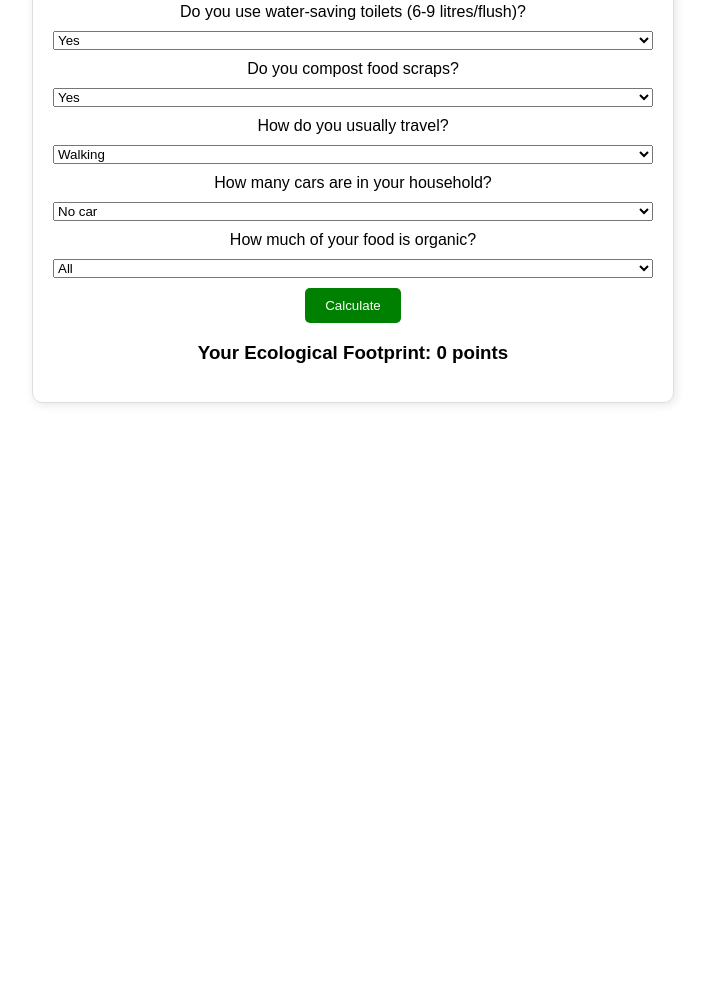
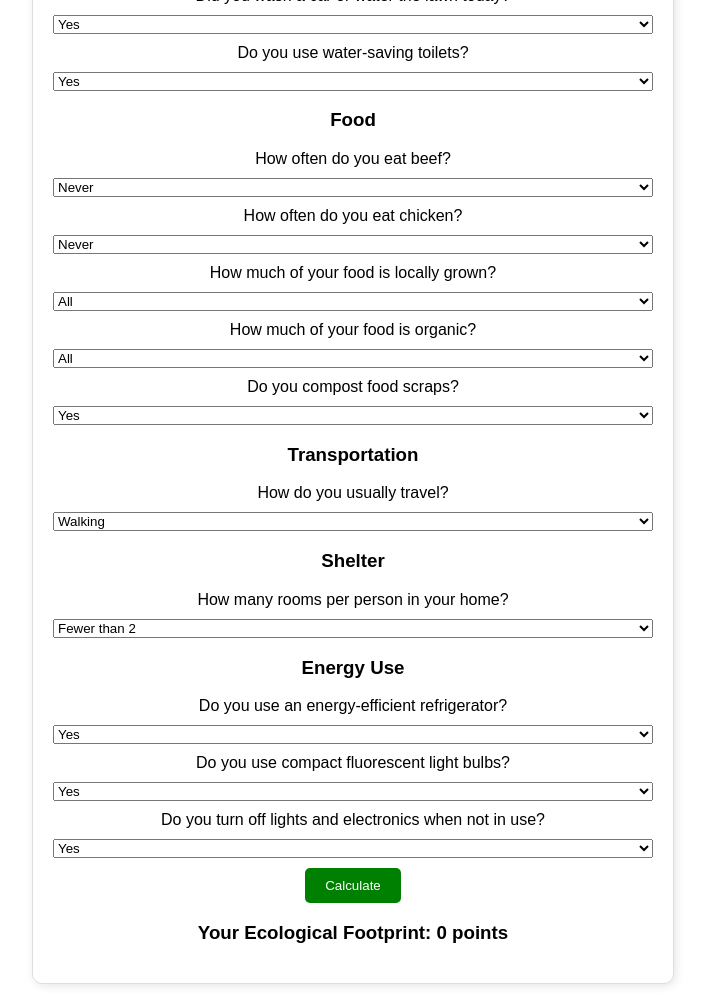
Before and after one commit to anoiymossalman/Carbonfootprint, a plain HTML site: page index.html in a window 1280 px wide. Shown: the part 334-1338 px from the top of the page, without its empty margins (287-994 px from the left). Before the commit the page ends 800 px from the top, so only its background shows below. Drawn offline with Linux system fonts and the light colour scheme.

Commit message:
index2.html

```diff
--- a/index.html
+++ b/index.html
@@ -40,44 +40,65 @@
     <div class="container">
         <h2>Carbon Footprint Calculator</h2>
         <form id="footprintForm">
-            <label>How long is your daily shower? (minutes)</label>
+            <h3>Water Use</h3>
+            <label>How long is your daily shower?</label>
             <select id="shower">
                 <option value="0">No shower</option>
                 <option value="50">1-2 minutes</option>
                 <option value="70">3-6 minutes</option>
                 <option value="90">10+ minutes</option>
             </select>
-
             <label>Do you flush the toilet every time?</label>
             <select id="flush">
                 <option value="40">Yes</option>
                 <option value="20">Sometimes</option>
             </select>
-
             <label>Do you let the water run while brushing your teeth?</label>
             <select id="teeth">
                 <option value="40">Yes</option>
                 <option value="0">No</option>
             </select>
-
             <label>Did you wash a car or water the lawn today?</label>
             <select id="carwash">
                 <option value="80">Yes</option>
                 <option value="0">No</option>
             </select>
-
-            <label>Do you use water-saving toilets (6-9 litres/flush)?</label>
+            <label>Do you use water-saving toilets?</label>
             <select id="waterToilet">
                 <option value="-20">Yes</option>
                 <option value="0">No</option>
             </select>
 
+            <h3>Food</h3>
+            <label>How often do you eat beef?</label>
+            <select id="beef">
+                <option value="0">Never</option>
+                <option value="150">Once per day</option>
+            </select>
+            <label>How often do you eat chicken?</label>
+            <select id="chicken">
+                <option value="0">Never</option>
+                <option value="100">Once per day</option>
+            </select>
+            <label>How much of your food is locally grown?</label>
+            <select id="localFood">
+                <option value="0">All</option>
+                <option value="30">Some</option>
+                <option value="60">None</option>
+            </select>
+            <label>How much of your food is organic?</label>
+            <select id="organic">
+                <option value="0">All</option>
+                <option value="30">Some</option>
+                <option value="60">None</option>
+            </select>
             <label>Do you compost food scraps?</label>
             <select id="compost">
                 <option value="-20">Yes</option>
                 <option value="60">No</option>
             </select>
 
+            <h3>Transportation</h3>
             <label>How do you usually travel?</label>
             <select id="transport">
                 <option value="0">Walking</option>
@@ -86,19 +107,30 @@
                 <option value="200">Private Car</option>
             </select>
 
-            <label>How many cars are in your household?</label>
-            <select id="cars">
-                <option value="-20">No car</option>
-                <option value="50">1 car</option>
-                <option value="100">2 cars</option>
-                <option value="200">More than 2 cars</option>
+            <h3>Shelter</h3>
+            <label>How many rooms per person in your home?</label>
+            <select id="rooms">
+                <option value="10">Fewer than 2</option>
+                <option value="80">2 to 3</option>
+                <option value="140">4 to 6</option>
+                <option value="200">7 or more</option>
             </select>
 
-            <label>How much of your food is organic?</label>
-            <select id="organic">
-                <option value="0">All</option>
-                <option value="30">Some</option>
-                <option value="60">None</option>
+            <h3>Energy Use</h3>
+            <label>Do you use an energy-efficient refrigerator?</label>
+            <select id="fridge">
+                <option value="-50">Yes</option>
+                <option value="50">No</option>
+            </select>
+            <label>Do you use compact fluorescent light bulbs?</label>
+            <select id="bulbs">
+                <option value="-50">Yes</option>
+                <option value="50">No</option>
+            </select>
+            <label>Do you turn off lights and electronics when not in use?</label>
+            <select id="lightsOff">
+                <option value="0">Yes</option>
+                <option value="50">No</option>
             </select>
 
             <button type="button" onclick="calculateFootprint()">Calculate</button>
@@ -109,17 +141,8 @@
 
     <script>
         function calculateFootprint() {
-            let shower = parseInt(document.getElementById('shower').value);
-            let flush = parseInt(document.getElementById('flush').value);
-            let teeth = parseInt(document.getElementById('teeth').value);
-            let carwash = parseInt(document.getElementById('carwash').value);
-            let waterToilet = parseInt(document.getElementById('waterToilet').value);
-            let compost = parseInt(document.getElementById('compost').value);
-            let transport = parseInt(document.getElementById('transport').value);
-            let cars = parseInt(document.getElementById('cars').value);
-            let organic = parseInt(document.getElementById('organic').value);
-
-            let totalFootprint = shower + flush + teeth + carwash + waterToilet + compost + transport + cars + organic;
+            let categories = ['shower', 'flush', 'teeth', 'carwash', 'waterToilet', 'beef', 'chicken', 'localFood', 'organic', 'compost', 'transport', 'rooms', 'fridge', 'bulbs', 'lightsOff'];
+            let totalFootprint = categories.reduce((sum, id) => sum + parseInt(document.getElementById(id).value), 0);
             document.getElementById('result').innerText = totalFootprint;
         }
     </script>
```
